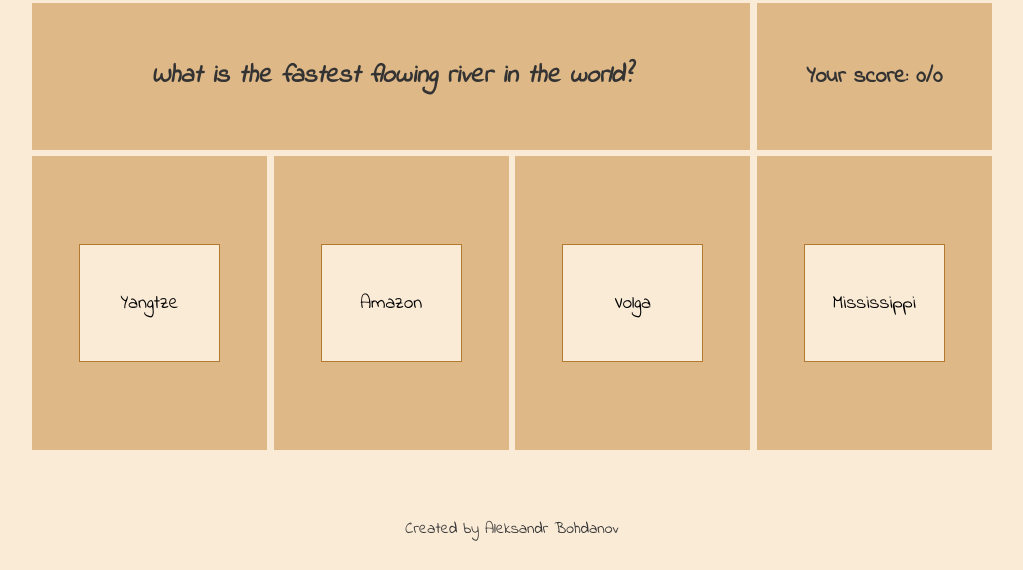
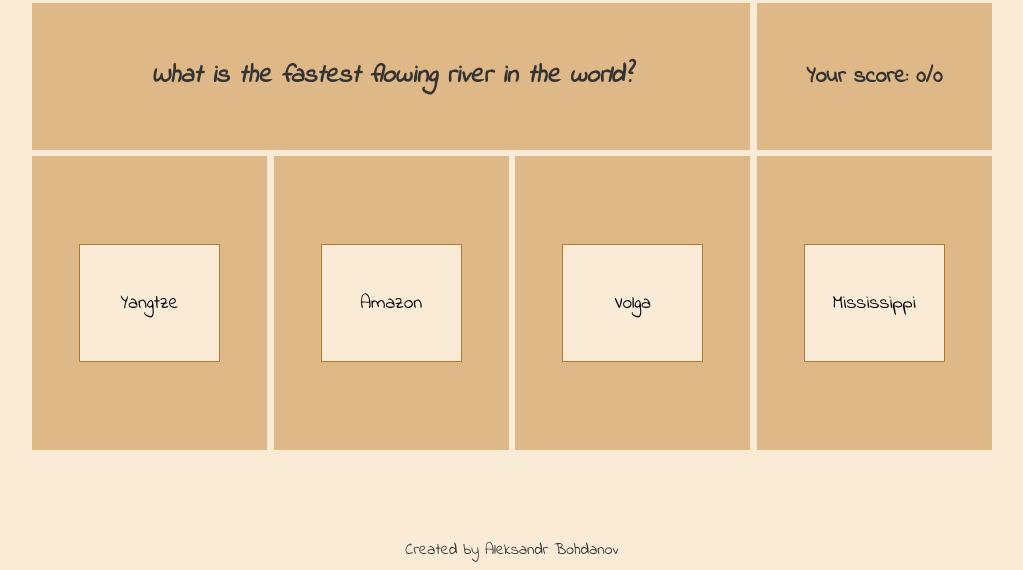
Before and after one commit to bohdanov90/Geography-Trivia, a plain HTML site: page index.html in a window 1280 px wide. Shown: the part 230-800 px from the top of the page, without its empty margins (128-1151 px from the left). Drawn offline with Linux system fonts and the light colour scheme.

Commit message:
minor changes

```diff
--- a/scss/styles.scss
+++ b/scss/styles.scss
@@ -126,11 +126,6 @@ $bg-btn-color-hover: #b3792e;
   height: 5vh;
   width: 100vw;
 }
-
-  .legal p {
-    position: absolute;
-    bottom: 2vh;
-  }
 
 ////////////////////////////// for non-touch screen devices (to eliminate hover effects trails) //////////////////////////////
 
```
Also changed, not shown: scss/styles.css.
